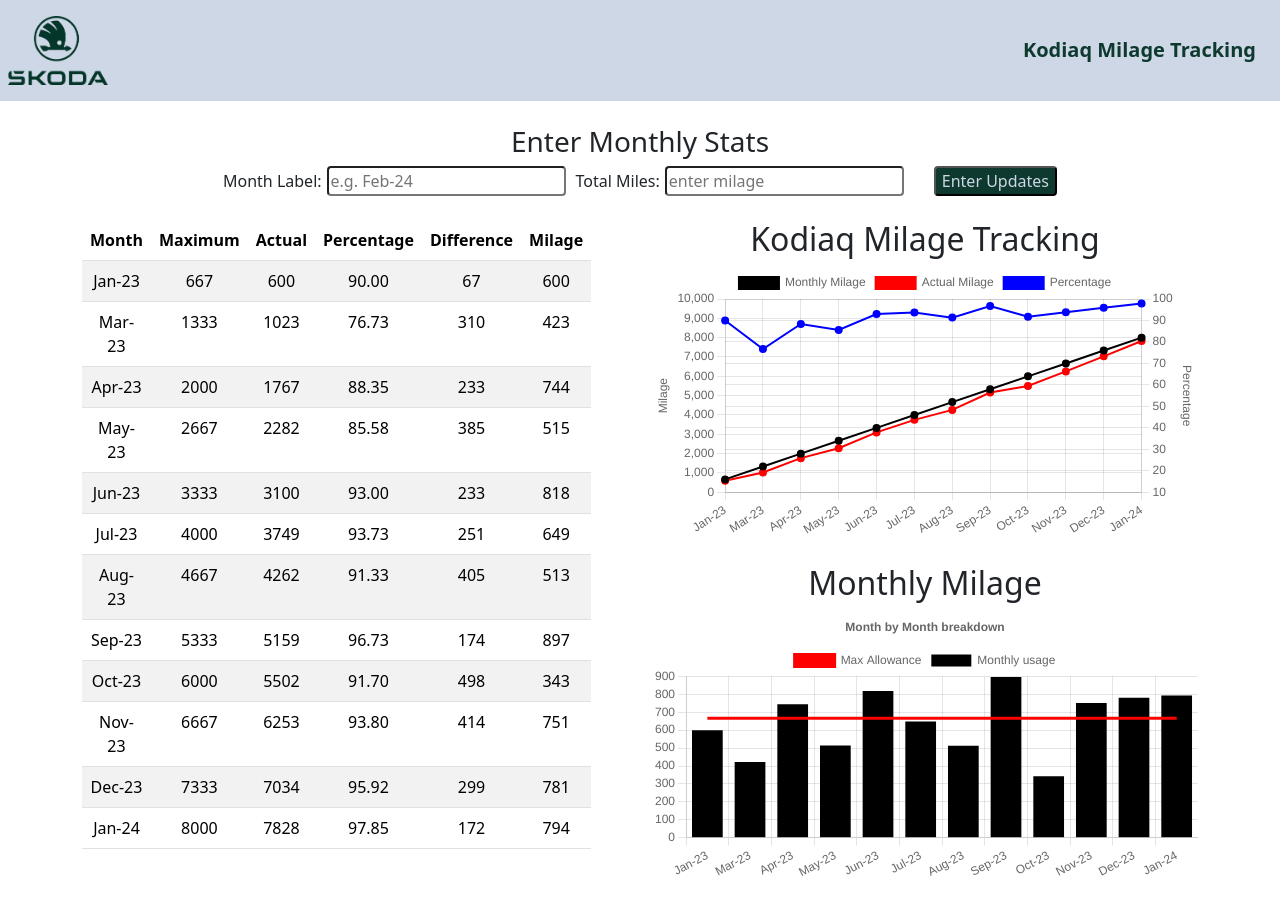
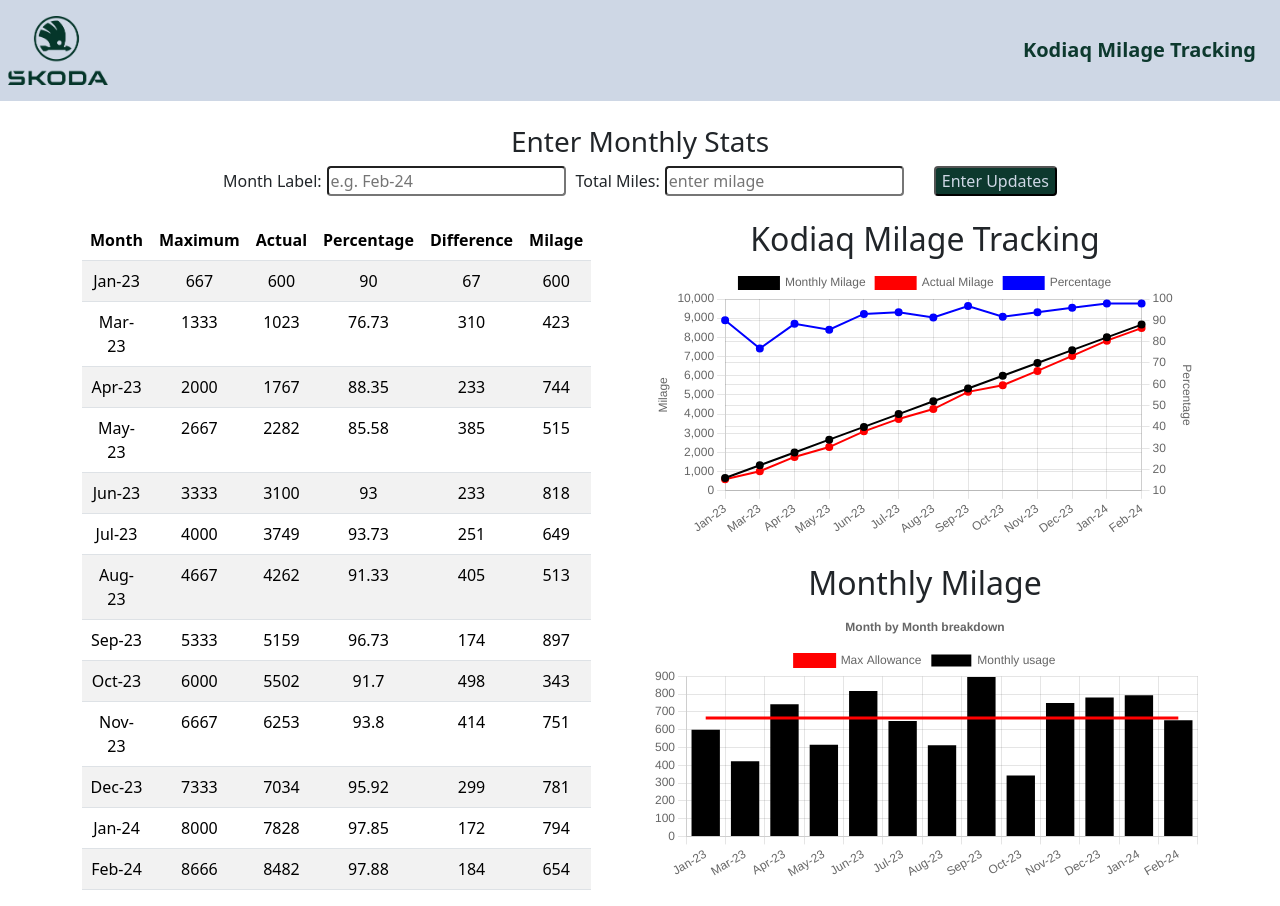
Before and after one commit to AndySmithQA/MilageTracking, a React (Vite) app: page / in a window 1280 px wide. Before the commit the page ends 883 px from the top, so only its background shows below. Built offline with nearby package versions, Linux system fonts and the light colour scheme; data requests are answered from the project's data file.

Commit message:
Table updated

```diff
--- a/data/db.json
+++ b/data/db.json
@@ -119,6 +119,16 @@
       "monthlyMilage": 794,
       "maxAllowance": 666,
       "id": 12
+    },
+    {
+      "currentMonth": "Feb-24",
+      "max": 8666,
+      "actual": "8482",
+      "percentage": "97.88",
+      "difference": 184,
+      "monthlyMilage": 654,
+      "maxAllowance": 666,
+      "id": 13
     }
   ]
 }
--- a/src/components/Table.jsx
+++ b/src/components/Table.jsx
@@ -1,4 +1,4 @@
-import { useEffect,useState} from 'react'
+import { useState} from 'react'
 import useTable from './useTable'
 import { Table } from 'react-bootstrap';
 
@@ -25,7 +25,7 @@
                             <td>{row.currentMonth}</td>
                             <td>{row.max}</td>
                             <td>{row.actual}</td>
-                            <td>{row.percentage.toFixed(2)}</td>
+                            <td>{row.percentage}</td>
                             <td>{row.difference}</td>
                             <td>{row.monthlyMilage}</td>
                         </tr>
```
